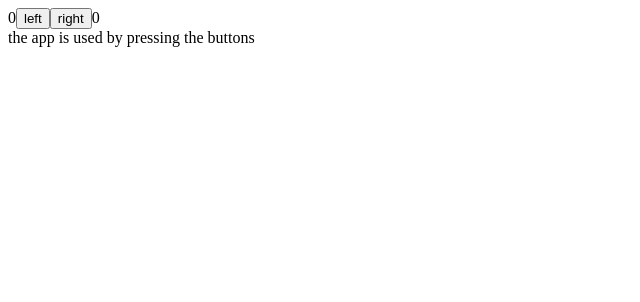
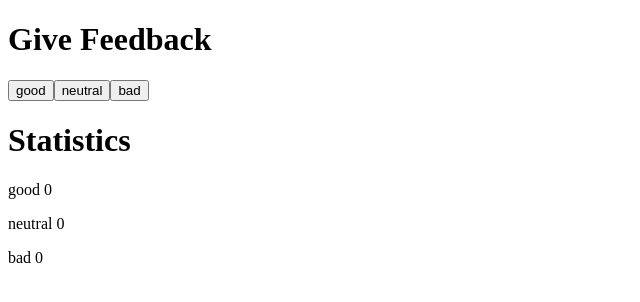
Before and after one commit to ksajan/fullstack, a React (Create React App) app in the folder part1/: page / in a window 1280 px wide. Shown: the top 302 px of the page, without its empty margins (0-640 px from the left). Built offline with nearby package versions, Linux system fonts and the light colour scheme.

Commit message:
completed exercise 1.6

```diff
--- a/part1/src/App.js
+++ b/part1/src/App.js
@@ -2,6 +2,48 @@
 import React, { useState } from 'react';
 
 
+
+const App2d = () => {
+  const [good, setGood] = useState(0);
+  const [neutral, setNeutral] = useState(0);
+  const [bad, setBad] = useState(0);
+
+  const handleGood = () => {
+    setGood(good + 1);
+  }
+
+  const handleNeutral = () => {
+    setNeutral(neutral + 1);
+  }
+
+  const handleBad = () => {
+    setBad(bad + 1);
+  }
+
+  return (
+    <div>
+      <h1>Give Feedback</h1>
+      <NewButton handleClick={handleGood} text="good" />
+      <NewButton handleClick={handleNeutral} text="neutral" />
+      <NewButton handleClick={handleBad} text="bad" />
+      <h1>Statistics</h1>
+      <Statistics good={good} neutral={neutral} bad={bad} />
+    </div>
+  )
+}
+
+const Statistics = (props) => {
+  const total = props.good + props.neutral + props.bad;
+  const average = (props.good - props.bad) / total;
+
+  return (
+    <div>
+      <p>good {props.good}</p>
+      <p>neutral {props.neutral}</p>
+      <p>bad {props.bad}</p>
+    </div>
+  )
+}
 const History = (props) => {
   if (props.allClicks.length === 0) {
     return (
@@ -228,4 +270,4 @@
 }
 
 
-export default App2;
+export default App2d;
```
